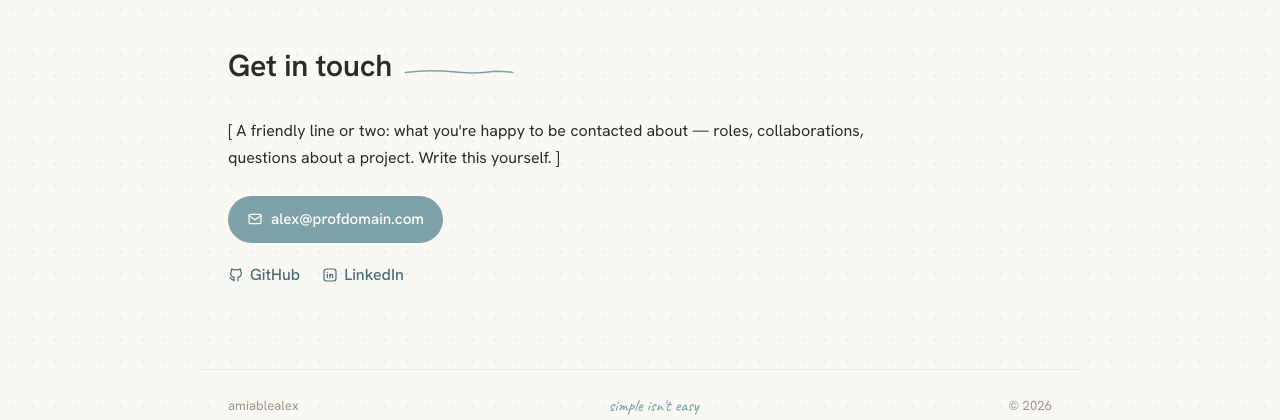
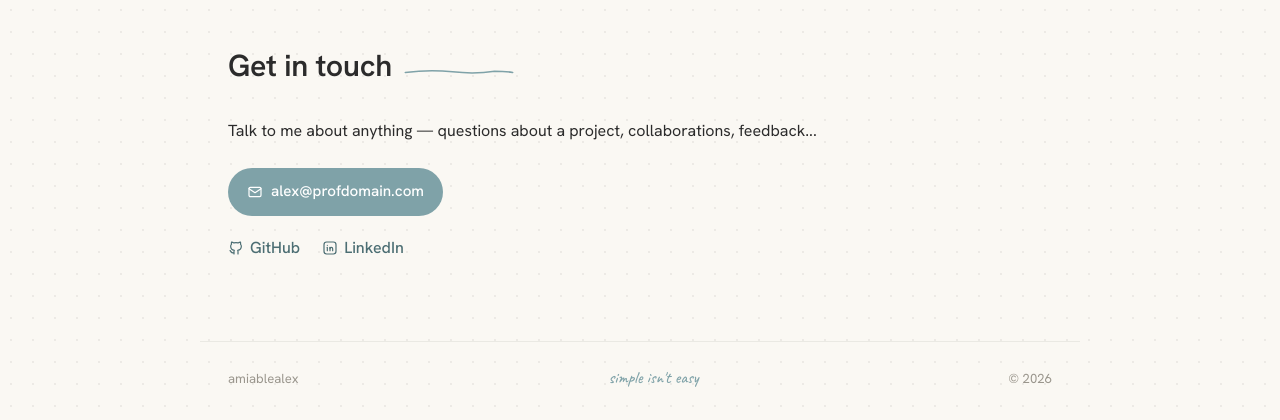
Before and after one commit to amiablealex/amiablealex-web, a Flask app: page /contact in a window 1280 px wide. Shown: the part 89-509 px from the top of the page. Run offline with Flask 3, Linux system fonts and the light colour scheme.

Commit message:
Revise contact message in contact.html
Updated contact section with a new message and commented out the previous placeholder text.

```diff
--- a/templates/contact.html
+++ b/templates/contact.html
@@ -12,8 +12,9 @@
   </div>
 
   <div class="prose">
-    <p>[ A friendly line or two: what you're happy to be contacted about — roles,
-      collaborations, questions about a project. Write this yourself. ]</p>
+    {# A friendly line or two: what you're happy to be contacted about — roles,
+      collaborations, questions about a project. Write this yourself.#}
+    <p>Talk to me about anything — questions about a project, collaborations, feedback... </p>
   </div>
 
   <div class="contact-actions">
```
